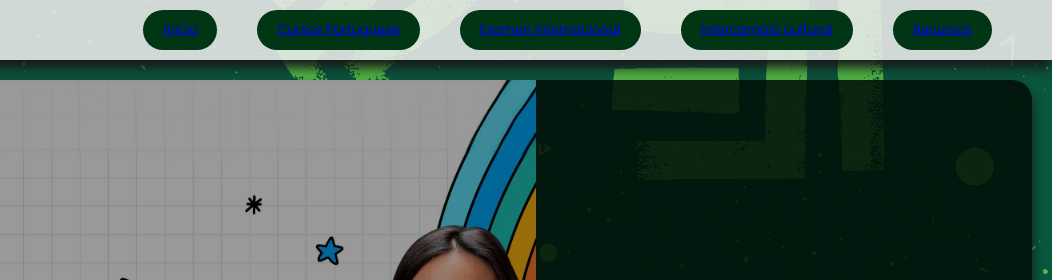
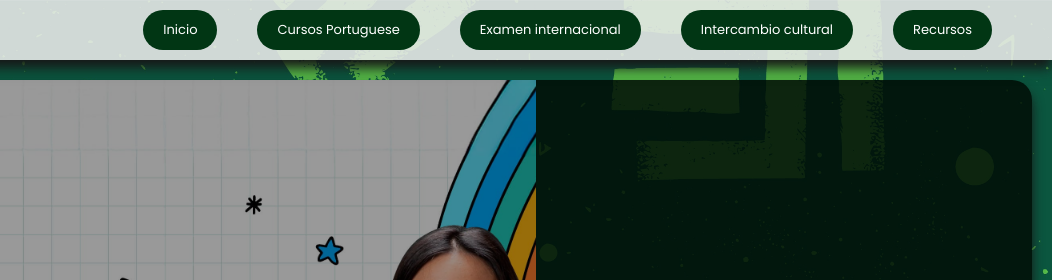
Before and after one commit to SrHuesos/Componente-practico, a plain HTML site: page main_page.html in a window 1280 px wide. Shown: the top 280 px of the page, 228-1280 px from the left. Drawn offline with Linux system fonts and the light colour scheme.

```diff
--- a/css/main_page.css
+++ b/css/main_page.css
@@ -98,6 +98,10 @@ body{
 #main_nav .nav_links li:hover{
     background-color: var(--primary-color);
     transition: background-color var(--transition-duration) ease;
+}
+#main_nav .nav_links li a{
+    color: var(--text-color);
+    text-decoration: none;
 }
 /*primera parte del inicio*/
 .inicio_uno{
```
